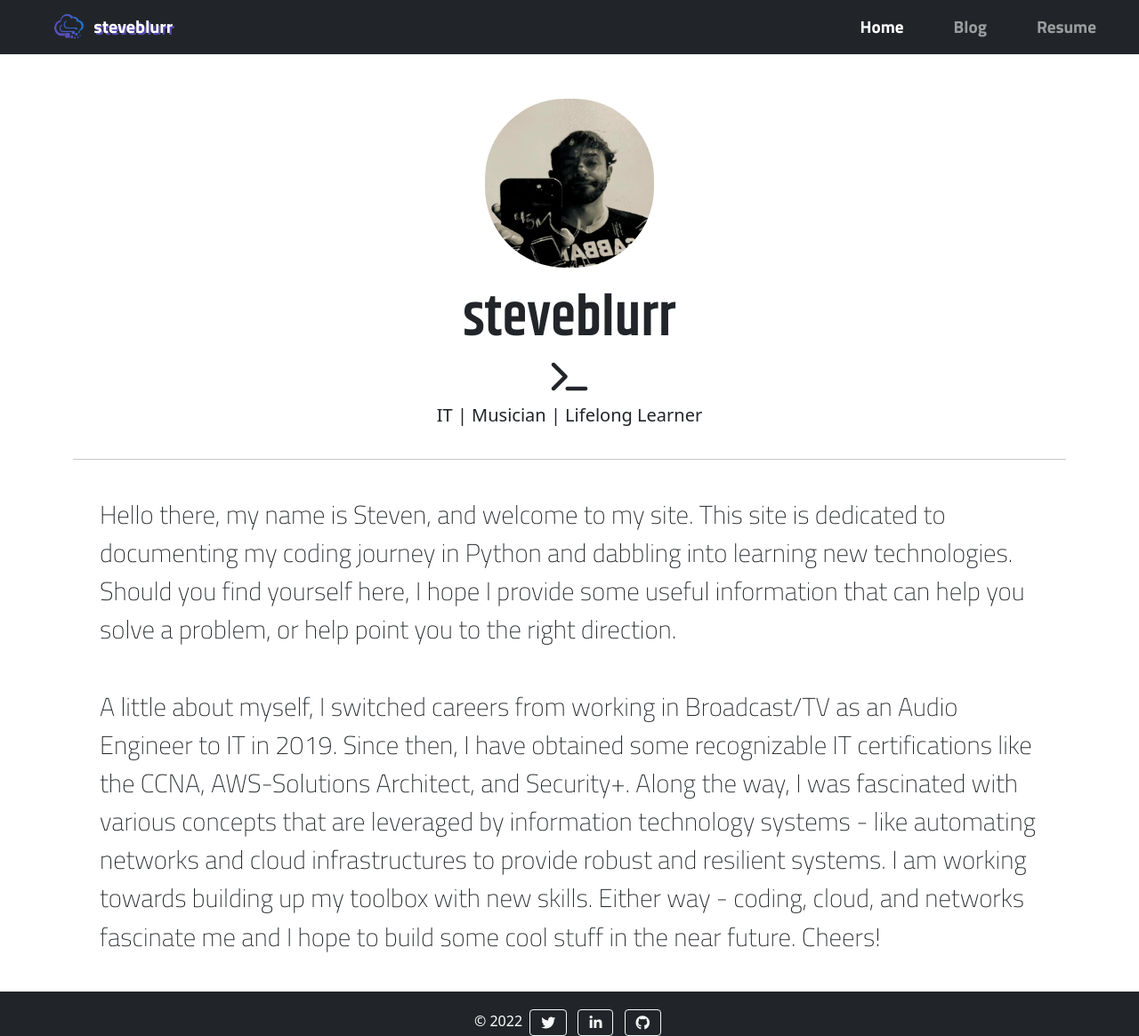
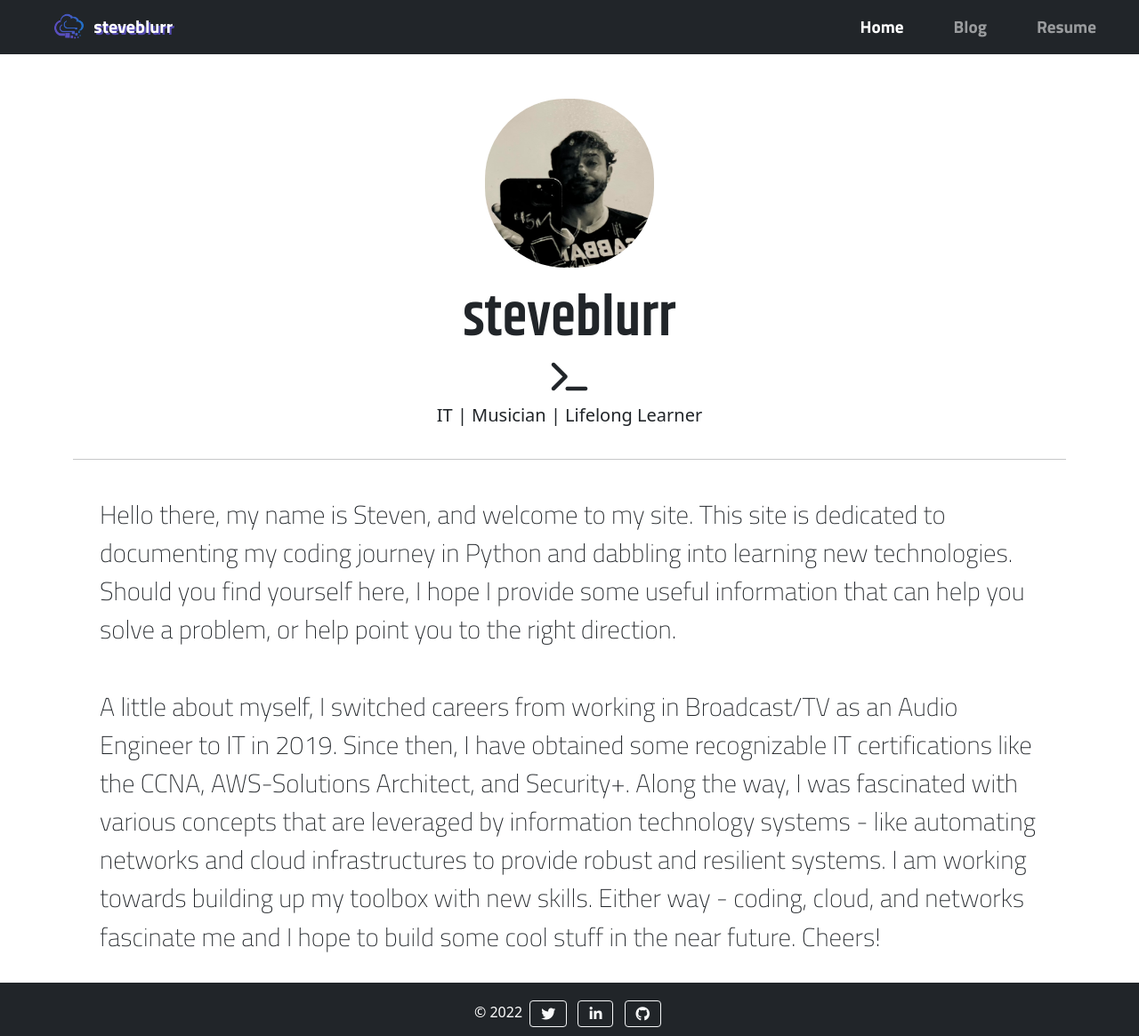
Before and after one commit to steveblurr/spazztictreeprotocol.com, a Jekyll site: the page built from index.markdown, in a window 1280 px wide. Shown: the whole page at 89% size. Built offline with Jekyll 4.4.1, drawn with Linux system fonts in a browser that asks for light colours; nearby versions of some CDN libraries; some web fonts are replaced.

Commit message:
edit footer 60px

```diff
--- a/css/styles.css
+++ b/css/styles.css
@@ -6,8 +6,7 @@ html, body {
 }
 
 footer {
-    padding-bottom: 5px;
-    height: 50px;
+    height: 60px;
     position: fixed;
     bottom: 0;
     width: 100%;
```
